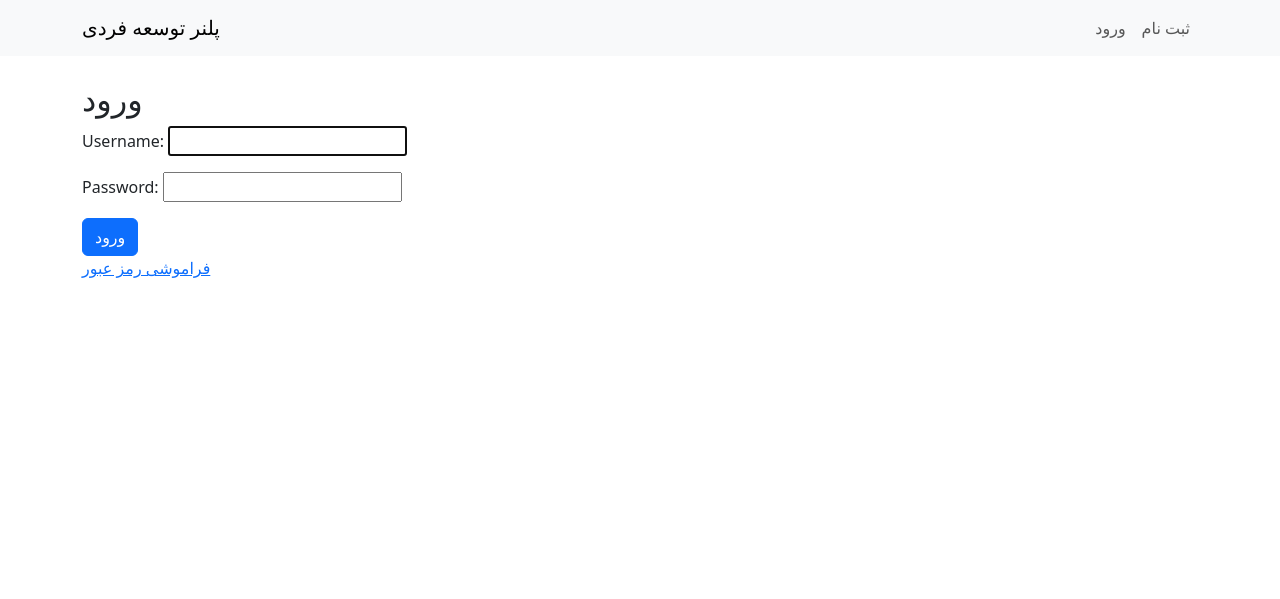
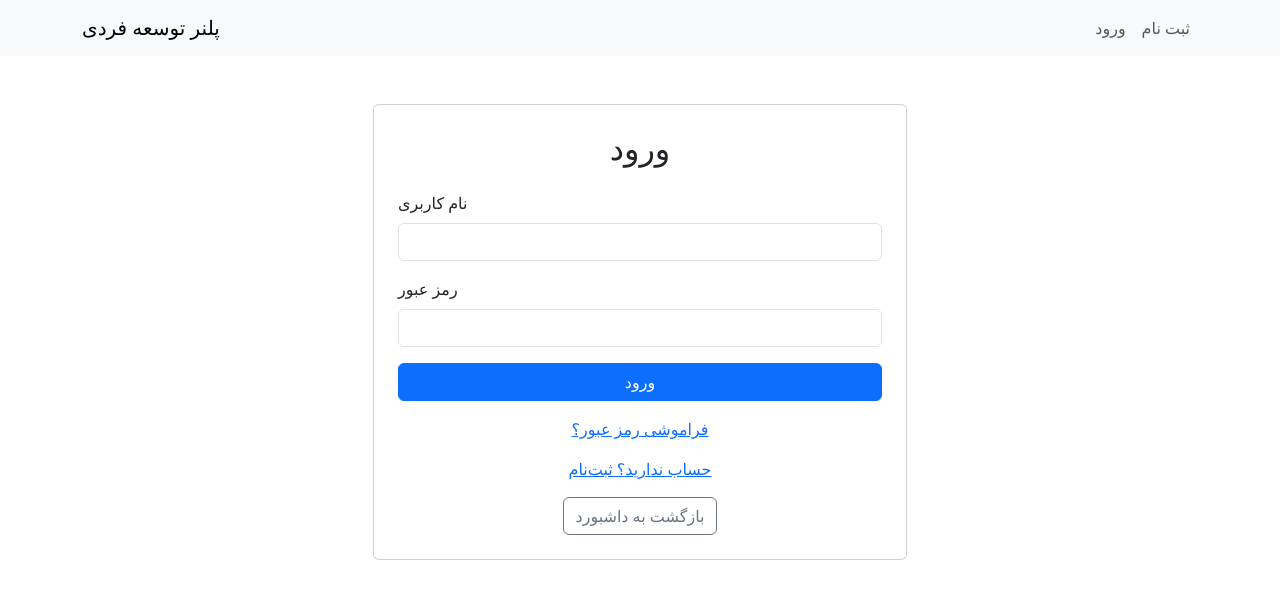
Before and after one commit to Amirali-Esmaeli/Planner, a Django app: page /accounts/login/ in a window 1280 px wide. Shown: the top 599 px of the page. Run offline with Django 5.2, Linux system fonts and the light colour scheme.

Commit message:
Improve login with enhanced UI, Persian localization, and flash messages

```diff
--- a/core/urls.py
+++ b/core/urls.py
@@ -5,4 +5,5 @@ app_name = 'core'
 urlpatterns = [
     path('', views.home, name='home'),
     path('signup/', views.signup, name='signup'),
+    path('login', views.CustomLoginView.as_view(), name='login'),
 ]
--- a/templates/registration/login.html
+++ b/templates/registration/login.html
@@ -1,10 +1,44 @@
 {% extends "base.html" %}
 {% block content %}
-<h2>ورود</h2>
-<form method="POST">
-    {% csrf_token %}
-    {{ form.as_p }}
-    <button type="submit" class="btn btn-primary">ورود</button>
-</form>
-<a href="{% url 'password_reset' %}">فراموشی رمز عبور</a>
+<div class="container mt-5">
+    <div class="row justify-content-center">
+        <div class="col-md-6">
+            <div class="card p-4">
+                <h2 class="text-center mb-4">ورود</h2>
+                {% if messages %}
+                {% for message in messages %}
+                <div class="alert {{message.tags}} alert-dismissible fade show" role="alert">
+                    {{message}}
+                    <button type="button" class="btn-close" data-bs-dismiss="alert"></button>
+                </div>
+                {% endfor %}
+                {% endif %}
+                <form method="POST">
+                    {% csrf_token %}
+                    <div class="mb-3">
+                        <label for="username" class="form-label">نام کاربری</label>
+                        <input type="text" name="username" class="form-control" required>
+                    </div>
+                    <div class="mb-3">
+                        <label for="password" class="form-label">رمز عبور</label>
+                        <input type="text" name="password" class="form-control" required>
+                    </div>
+                    {% if form.errors %}
+                    <div class="text-danger">نام کاربری یا رمز عبور اشتباه است</div>
+                    {% endif %}
+                    <button type="submit" class="btn btn-primary w-100">ورود</button>
+                </form>
+                <div class="text-center mt-3">
+                    <a href="{% url 'password_reset' %}" class="text-primary">فراموشی رمز عبور؟</a>
+                </div>
+                <div class="text-center mt-3">
+                    <a href="{% url 'core:signup' %}" class="text-primary">حساب ندارید؟ ثبت‌نام</a>
+                </div>
+                <div class="text-center mt-3">
+                    <a href="{% url 'core:home' %}" class="btn btn-outline-secondary">بازگشت به داشبورد</a>
+                </div>
+            </div>
+        </div>
+    </div>
+</div>
 {% endblock content %}
```
Also changed, not shown: core/views.py (+8 -0 lines).
